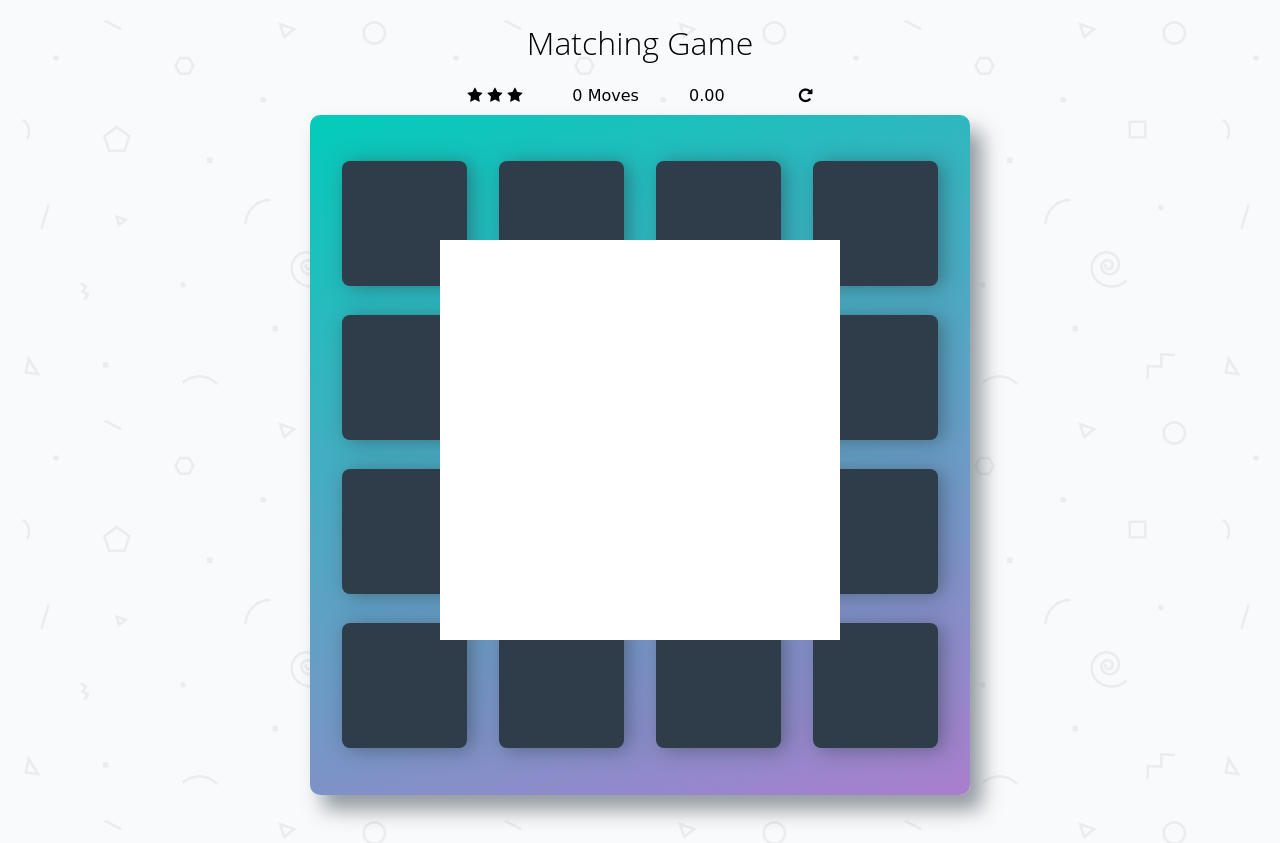
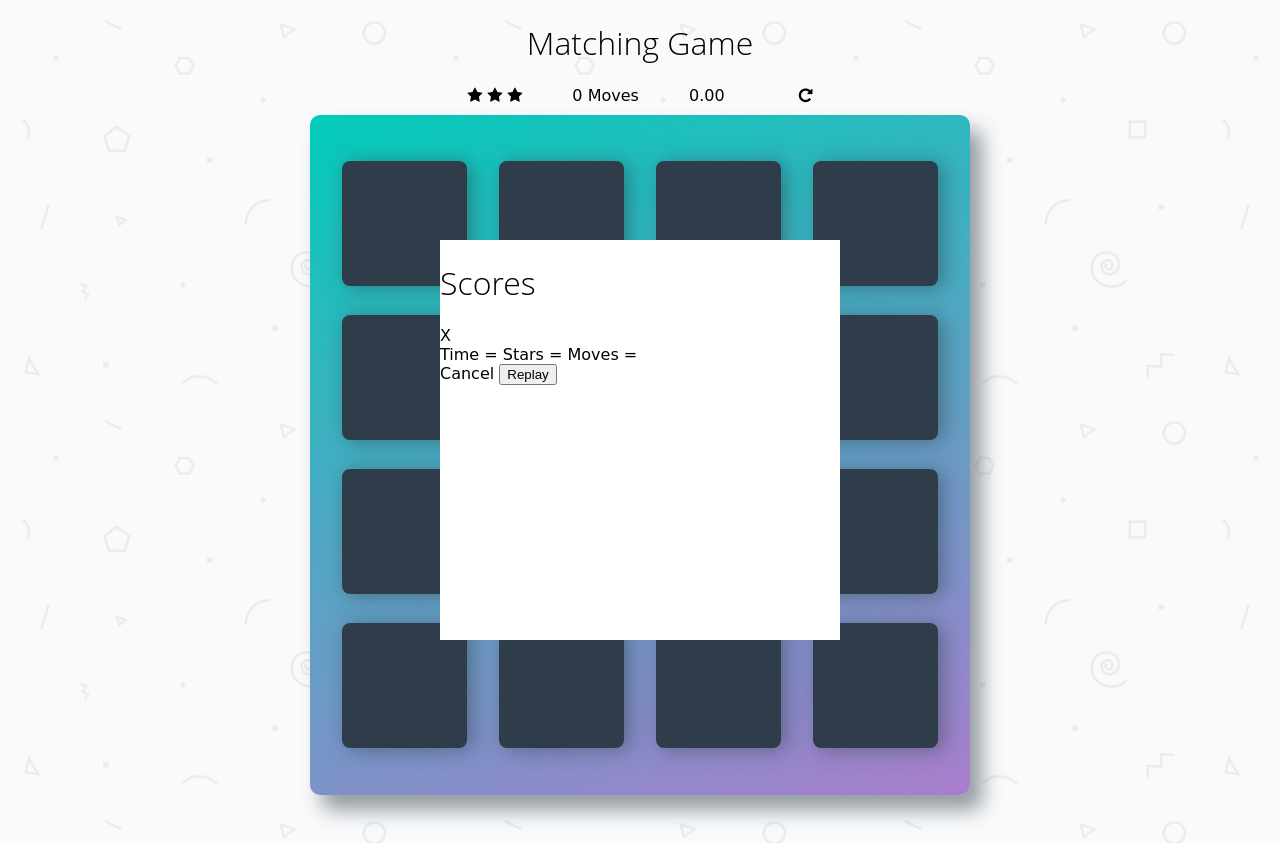
Before and after one commit to Tom-H2/fend-project-memory-game-master, a plain HTML site: page index.html in a window 1280 px wide. Drawn offline with Linux system fonts and the light colour scheme; a web font is replaced by a local one.

Commit message:
feat Adds features to the modal

```diff
--- a/index.html
+++ b/index.html
@@ -83,7 +83,21 @@
                 <i class="fa fa-cube"></i>
             </li>
         </ul>
-        <div class="modal__body"></div>
+        <div class="modal__body hide">
+          <div class="modal__heading">
+             <h1 class="modal__title">Scores</h1>
+             <span class="modal__close">X</span>
+          </div>
+          <div class="modal__stats">
+              <span class="modal__time">Time =</span>
+              <span class="modal__stars">Stars = </span>
+              <span class="modal__moves">Moves =</span>
+          </div>
+          <div class="modal__buttons"
+              <button class="modal__button modal__cancel">Cancel</button>
+              <button class="modal__button modal__replay">Replay</button>
+        </div>
+        </div>
     </div>
 
     <script src="js/app.js"></script>
```
